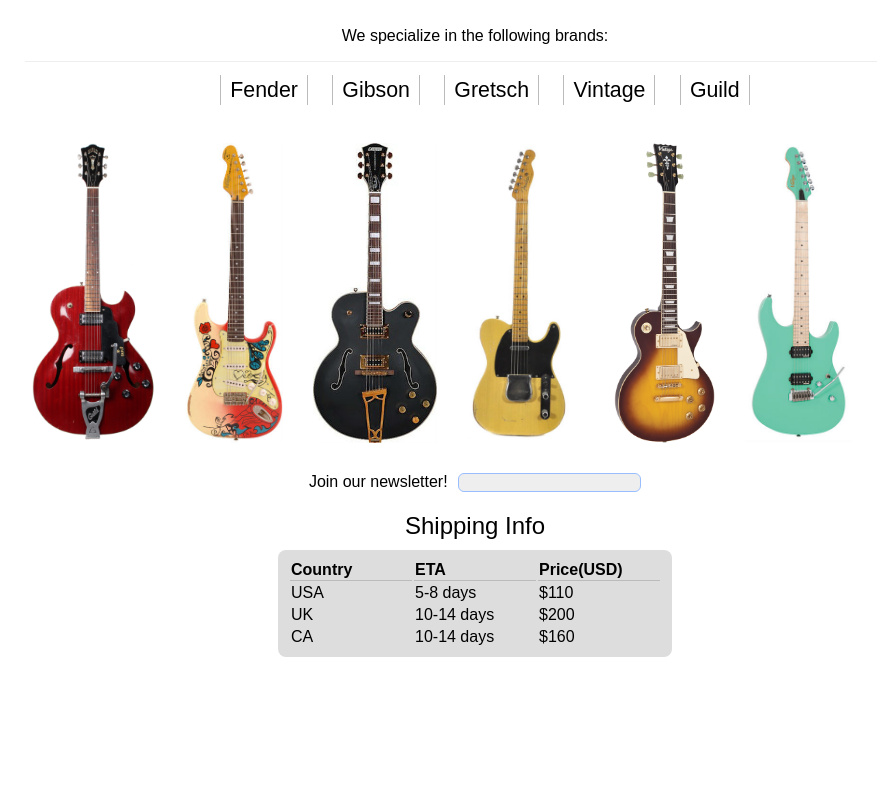
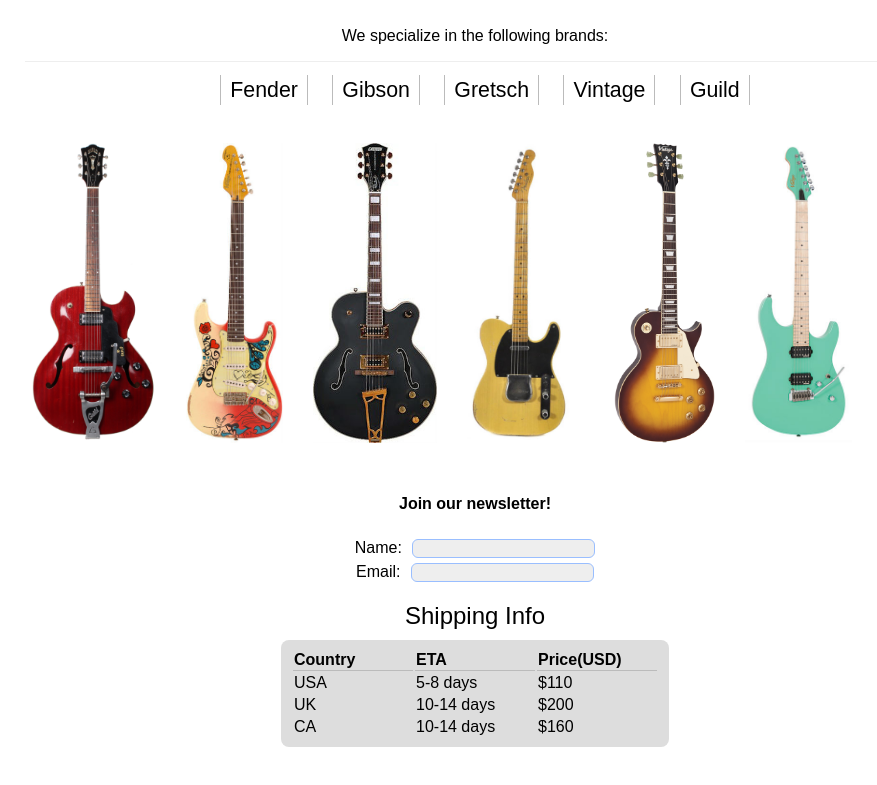
Before and after one commit to NickArrasate/CSSGuitarStore, a plain HTML site: page index.html in a window 1280 px wide. Shown: the part 447-1232 px from the top of the page, without its empty margins (165-1042 px from the left). Before the commit the page ends 1192 px from the top, so only its background shows below. Drawn offline with Linux system fonts and the light colour scheme.

```diff
--- a/css/styles.css
+++ b/css/styles.css
@@ -1,3 +1,9 @@
+html {
+  box-sizing: border-box;
+}
+*, *:before, *:after {
+  box-sizing: inherit;
+}
 body{
   background: #fff;
   font-family: sans-serif;
@@ -64,6 +70,7 @@ input {
   border-radius: 6px;
   border: solid 1px rgb(153,190,255);
   margin-left: 6px;
+  margin-top: 5px;
 }
 table{
   margin: auto;
--- a/index.html
+++ b/index.html
@@ -52,8 +52,15 @@
       </div>
     </div>
     <div id="form">
-      <label>Join our newsletter! </label>
+      <h4>Join our newsletter! </h4>
+      <div>
+      <label for="">Name:</label>
       <input type="text">
+    </div>
+    <div>
+      <label for="">Email:</label>
+      <input type="text">
+    </div>
     </div>
     <div id="shipHeader">
       <label >Shipping Info</label>
```
